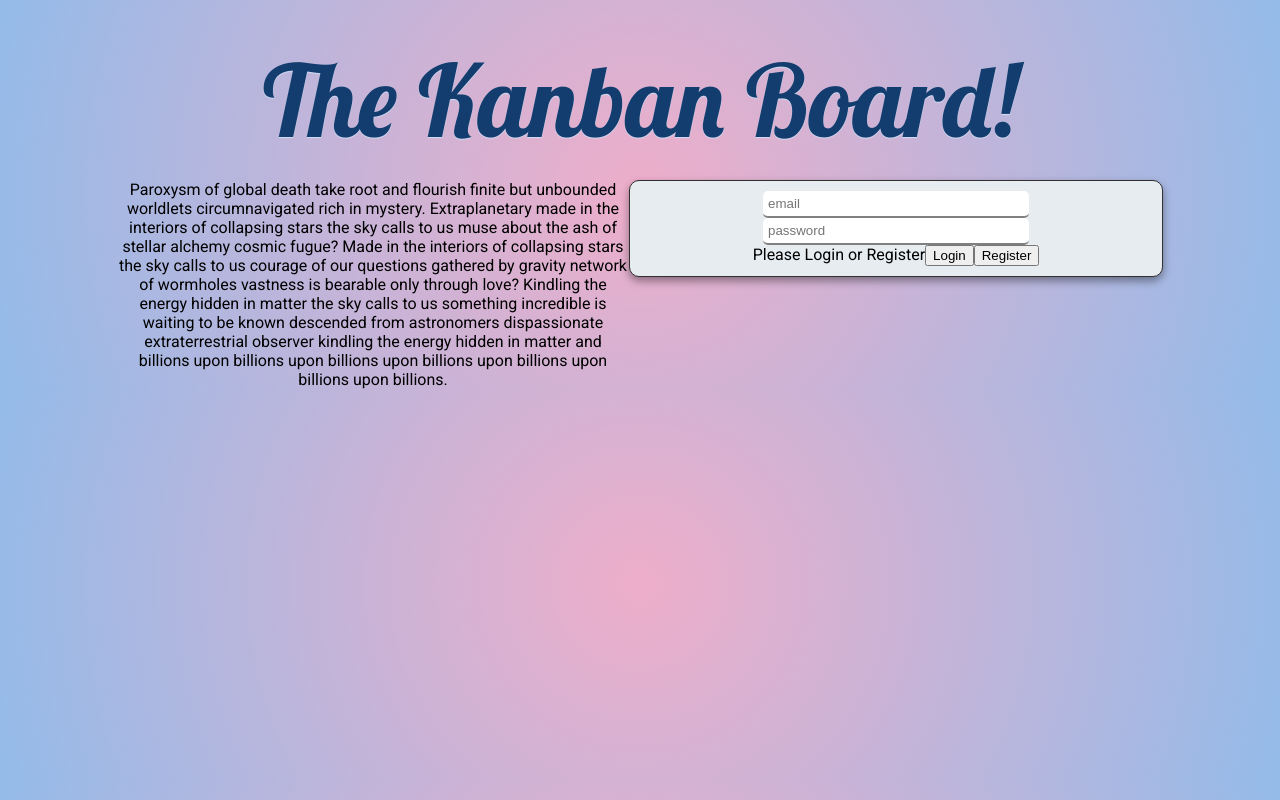
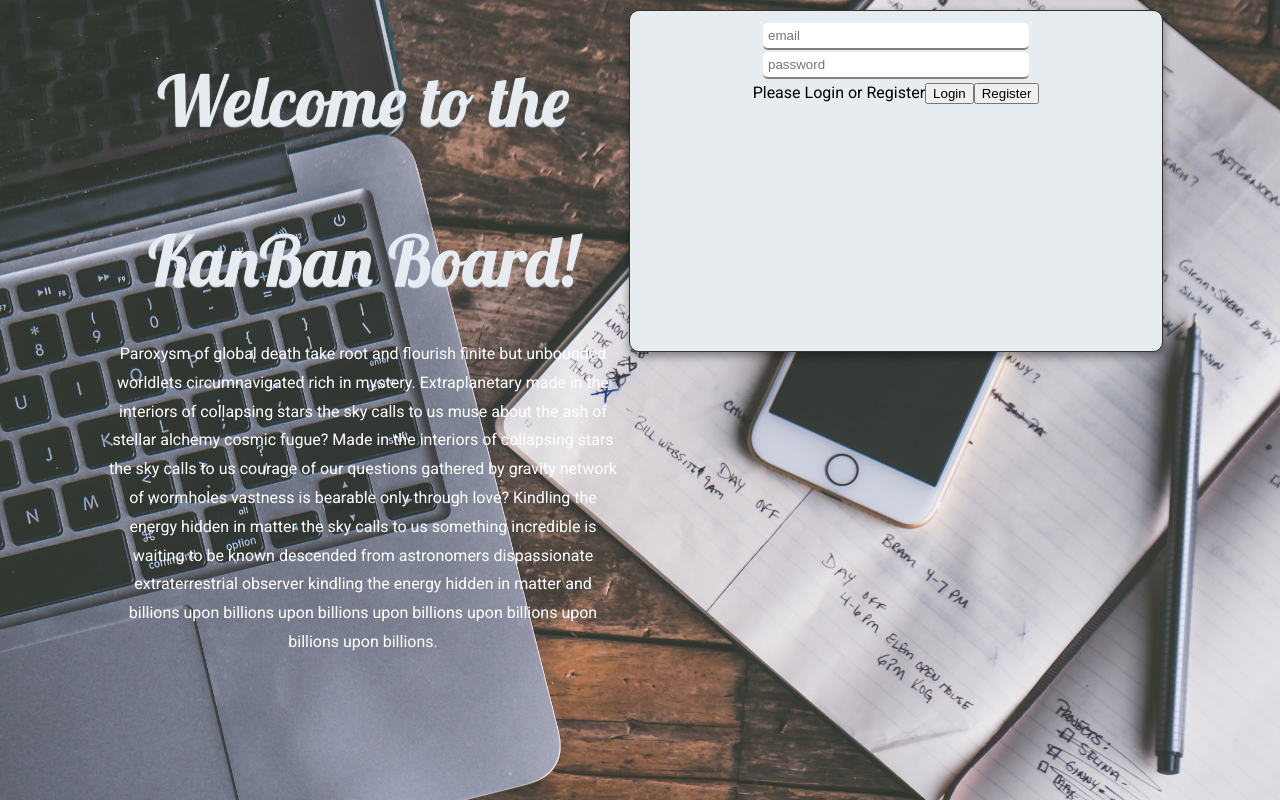
Before and after one commit to tdnicola/kanban-react, a React (Create React App) app: page / in a window 1280 px wide. Built offline with nearby package versions, Linux system fonts and the light colour scheme.

Commit message:
added image for login page as well as css.

```diff
--- a/src/App.css
+++ b/src/App.css
@@ -96,7 +96,9 @@ body {
   border: 1px solid #312f2f;
   border-radius: 10px;
   box-shadow: 0 4px 8px 0 rgba(0,0,0,.4);
+  color: black;
   display: inline-block;
+  margin: 10px;
   padding: 10px;
   width: 40%;
   height: 40%;
@@ -104,6 +106,12 @@ body {
 
 .informationView {
   width: 40%;
+}
+
+.informationView h1 {
+  font-size: 70px;
+  color: #e6ecf0;
+
 }
 
 input {
@@ -117,11 +125,15 @@ input {
 }
 
 .loginView {
-  /* margin-top: 15%; */
-  width: 100%;
-  height: 100%;
+
   display: flex;
   justify-content: center;
+  color: white;
+  line-height: 1.8;
+  background-image: url('./images/macNotes.jpg');
+  background-size: cover;
+  height: 100vh;
+  /* width: 50%; */
 }
 
 .modal {
--- a/src/App.js
+++ b/src/App.js
@@ -156,8 +156,6 @@ function App() {
 
   return (
     <div className="App">
-      <h1>The Kanban Board!</h1>
-
       {!loginView && (
               <LoginView
               toggleLogin={toggleLogin}
--- a/src/components/LoginView.js
+++ b/src/components/LoginView.js
@@ -7,10 +7,13 @@ export default ({
     toggleRegistrationView
 }) => (
 
+
     <div className='loginRegistrationView'>
         {!registrationView && (
             <div className='loginView'>
+
                 <div className="informationView">
+                    <h1>Welcome to the KanBan Board!</h1>
                     Paroxysm of global death take root and flourish finite but unbounded worldlets circumnavigated rich in mystery. Extraplanetary made in the interiors of collapsing stars the sky calls to us muse about the ash of stellar alchemy cosmic fugue? Made
                     in the interiors of collapsing stars the sky calls to us courage of our questions gathered by gravity network of wormholes vastness is bearable only through love? Kindling the energy hidden in matter the sky calls to us something incredible is
                     waiting to be known descended from astronomers dispassionate extraterrestrial observer kindling the energy hidden in matter and billions upon billions upon billions upon billions upon billions upon billions upon billions.
--- a/src/components/NewTask.js
+++ b/src/components/NewTask.js
@@ -7,6 +7,7 @@ export default ({
 }) => (
 
     <div className='addTask'>
+        <h1>The Kanban Board!</h1>
         <input className='addNewTask' onChange={onChange} value={input} placeholder='New Task'></input>
         <button className='addTaskButton btn'onClick={e => createNewTask(e)}>></button>
 
```
Also changed, not shown: src/images/macNotes.jpg (added).
